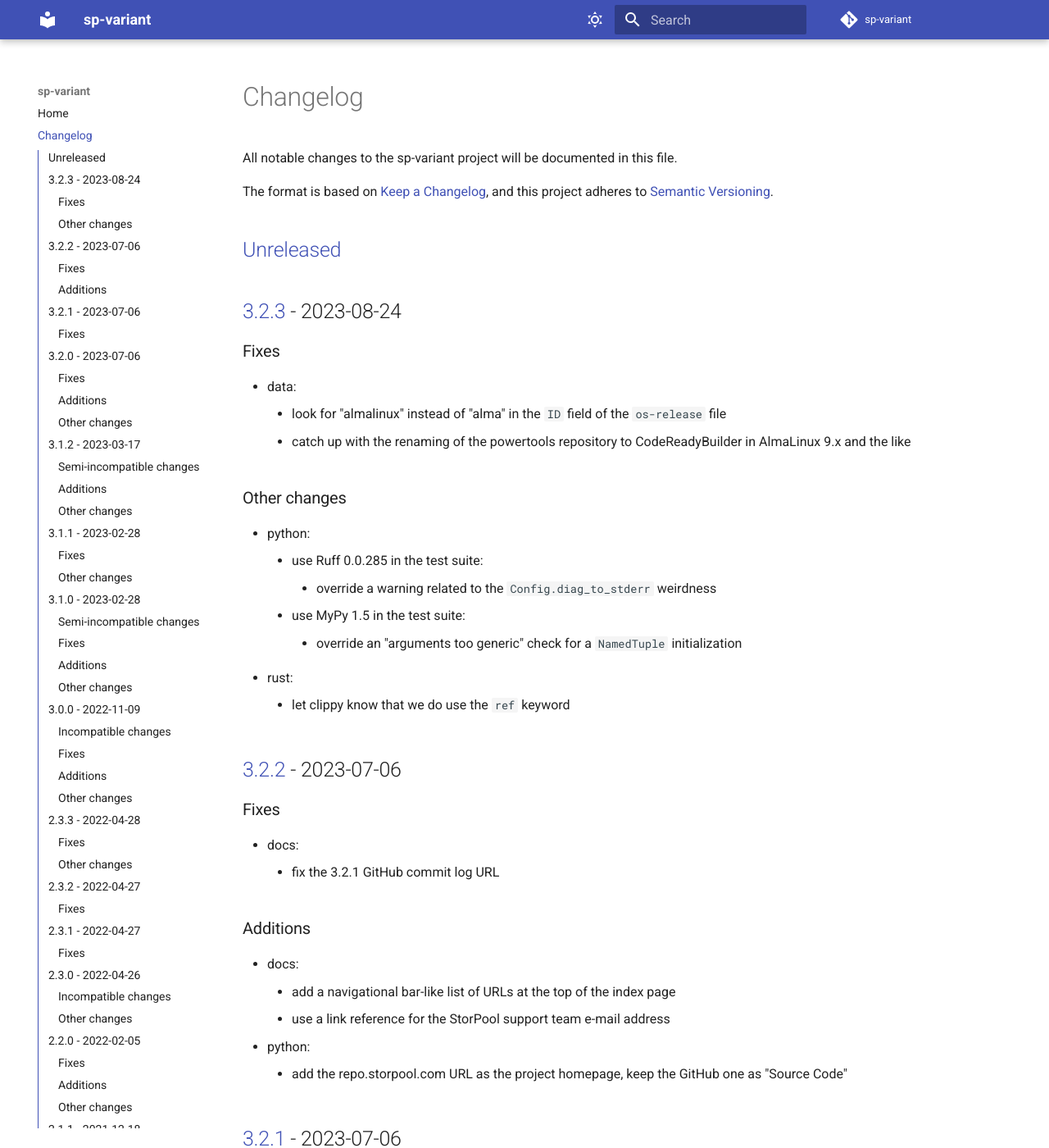
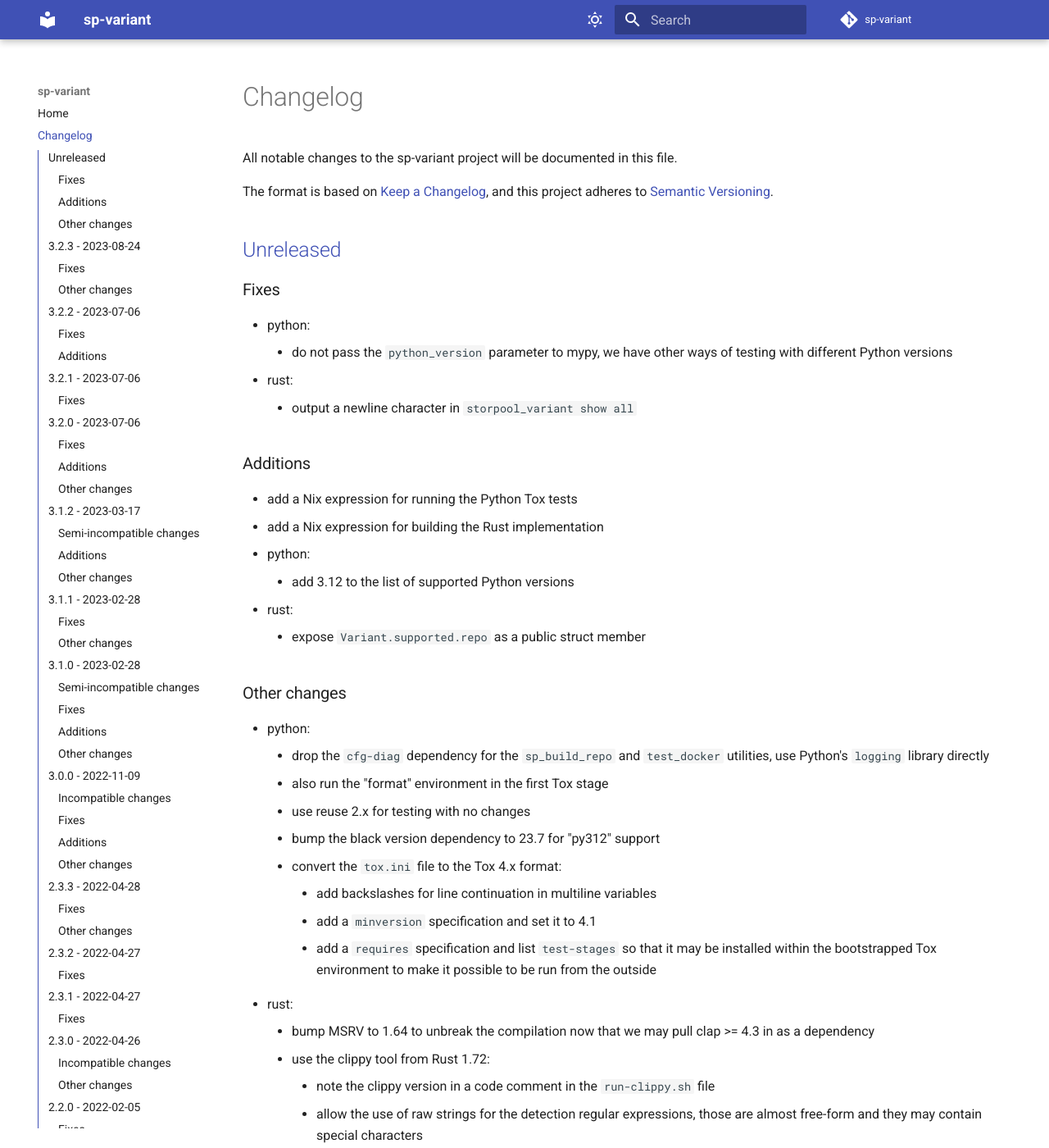
Before and after one commit to storpool/sp-variant, an MkDocs documentation site: the page built from docs/changes.md, in a window 1280 px wide and 1400 px high. Shown: the whole window at 82% size. Built offline with MkDocs 1.6.1 and Material for MkDocs 9.7.7, drawn with Linux system fonts in a browser that asks for light colours; comment, search, counter and statistics services are not loaded; some of the changed text lies outside the part shown.

Commit message:
Update the changelog file
Change-Id: Ib44620b29875ca9940174221cab6122904fe6446

```diff
--- a/docs/changes.md
+++ b/docs/changes.md
@@ -11,6 +11,47 @@ The format is based on [Keep a Changelog](https://keepachangelog.com/en/1.1.0/),
 and this project adheres to [Semantic Versioning](https://semver.org/spec/v2.0.0.html).
 
 ## [Unreleased]
+
+### Fixes
+
+- python:
+    - do not pass the `python_version` parameter to mypy, we have other ways of
+      testing with different Python versions
+- rust:
+    - output a newline character in `storpool_variant show all`
+
+### Additions
+
+- add a Nix expression for running the Python Tox tests
+- add a Nix expression for building the Rust implementation
+- python:
+    - add 3.12 to the list of supported Python versions
+- rust:
+    - expose `Variant.supported.repo` as a public struct member
+
+### Other changes
+
+- python:
+    - drop the `cfg-diag` dependency for the `sp_build_repo` and
+      `test_docker` utilities, use Python's `logging` library directly
+    - also run the "format" environment in the first Tox stage
+    - use reuse 2.x for testing with no changes
+    - bump the black version dependency to 23.7 for "py312" support
+    - convert the `tox.ini` file to the Tox 4.x format:
+        - add backslashes for line continuation in multiline variables
+        - add a `minversion` specification and set it to 4.1
+        - add a `requires` specification and list `test-stages` so that
+          it may be installed within the bootstrapped Tox environment to
+          make it possible to be run from the outside
+- rust:
+    - bump MSRV to 1.64 to unbreak the compilation now that we may pull
+      clap >= 4.3 in as a dependency
+    - use the clippy tool from Rust 1.72:
+        - note the clippy version in a code comment in the `run-clippy.sh` file
+        - allow the use of raw strings for the detection regular expressions,
+          those are almost free-form and they may contain special characters
+        - rename a single-character variable to a more descriptive name
+        - allow single-call functions, we break some of those out for clarity
 
 ## [3.2.3] - 2023-08-24
 
```
